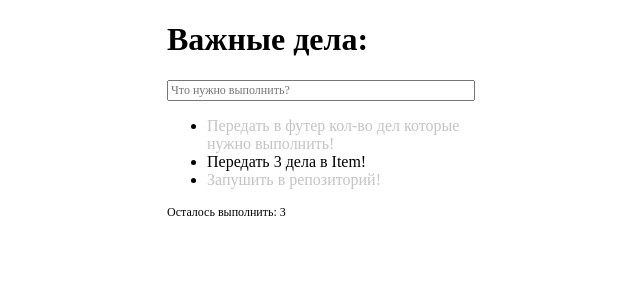
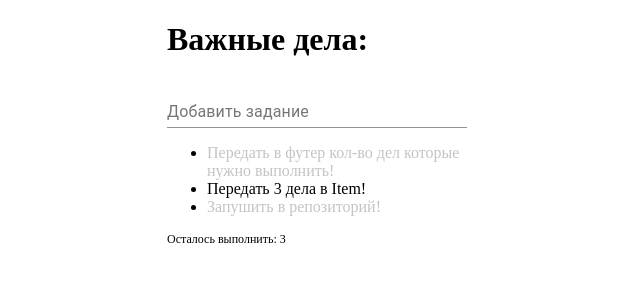
Before and after one commit to WebHeroSchool/toDoSolomon, a React (Create React App) app: page / in a window 1280 px wide. Shown: the top 300 px of the page, without its empty margins (323-963 px from the left). Built offline with nearby package versions, Linux system fonts and the light colour scheme; a web font is replaced by a local one.

Commit message:
Material UI

```diff
--- a/package.json
+++ b/package.json
@@ -36,6 +36,7 @@
     ]
   },
   "devDependencies": {
+    "@material-ui/core": "^4.11.4",
     "classnames": "^2.3.1"
   }
 }
--- a/src/components/InputItem/InputItem.js
+++ b/src/components/InputItem/InputItem.js
@@ -1,8 +1,16 @@
 import React from "react";
 import styles from '../App/App.module.css'
+import TextField from '@material-ui/core/TextField';
+
 
 const InputItem = () => (
-    <input className={styles.InputItem} type="text" placeholder="Что нужно выполнить?"/>
+    <div >
+      <TextField
+        id="standard-basic"
+        label="Добавить задание"
+        className={styles.InputItem}
+      />
+    </div>
 );
 
 export default InputItem;
```
Also changed, not shown: 1 other file (tests, documents, lock files or other folders).
